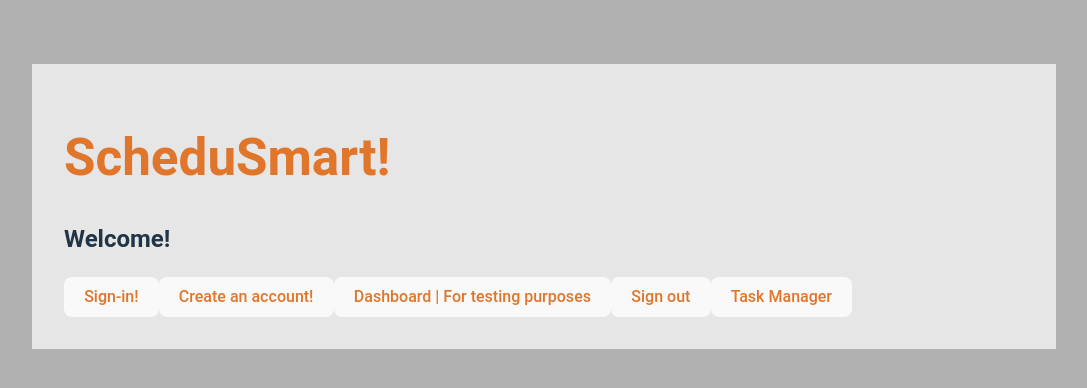
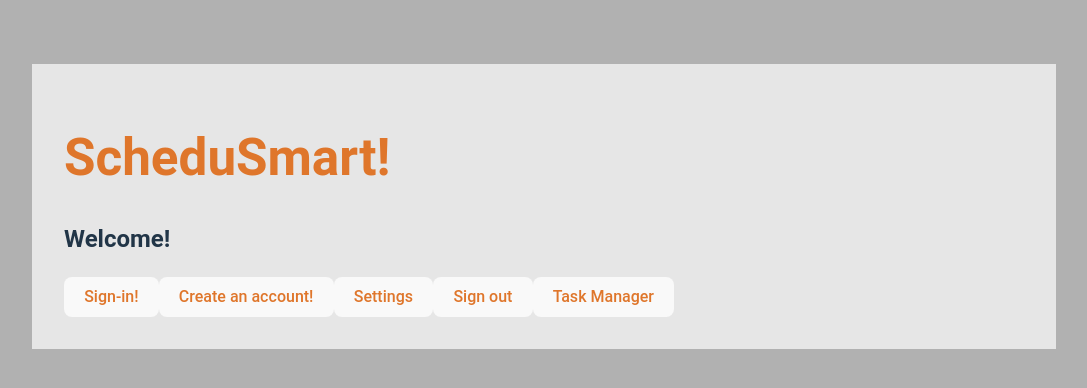
Before and after one commit to Reece-Ausmus/ScheduSmart, a React (Vite) app in the folder schedusmart-frontend/: page /welcome in a window 1280 px wide. Shown: the top 388 px of the page, without its empty margins (96-1183 px from the left). Built offline with nearby package versions, Linux system fonts and the light colour scheme.

Commit message:
add settings to welcome page

```diff
--- a/schedusmart-frontend/src/pages/Welcome.jsx
+++ b/schedusmart-frontend/src/pages/Welcome.jsx
@@ -3,7 +3,7 @@ import Header from '../components/Header'
 import { Navigate } from 'react-router-dom';
 
 export default function Welcome() {
-    const [goToDash, setGoToDash] = React.useState(false)
+    /*const [goToDash, setGoToDash] = React.useState(false)
 
     if (goToDash) {
         return(
@@ -11,7 +11,7 @@ export default function Welcome() {
             <Navigate to="/dashboard" />
             </>
         );
-    }
+    }*/
 
     return(
         <>
@@ -19,7 +19,8 @@ export default function Welcome() {
         <h2>Welcome!</h2>
         <button onClick={() => { window.location.href = '/signin'}}>Sign-in!</button>
         <button onClick={() => { window.location.href = '/createaccount'}}>Create an account!</button>
-        <button onClick={() => {setGoToDash(true)}}>Dashboard | For testing purposes</button>
+        {/*<button onClick={() => {setGoToDash(true)}}>Dashboard | For testing purposes</button>*/}
+        <button onClick={() => { window.location.href = '/settings'}}>Settings</button>
         <button onClick={() => { window.location.href = '/signout'}}>Sign out</button>
         <button onClick={() => { window.location.href = '/taskmanager'}}>Task Manager</button>
         </>
```
